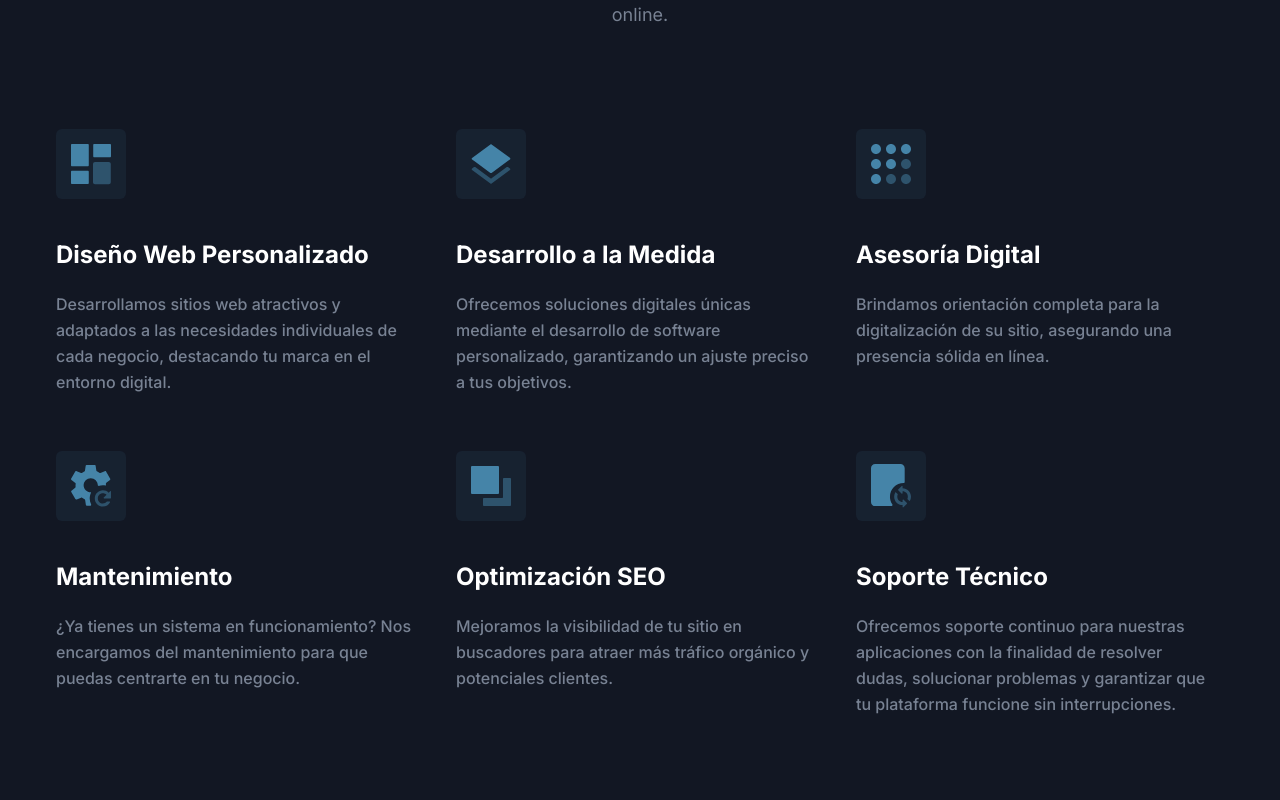
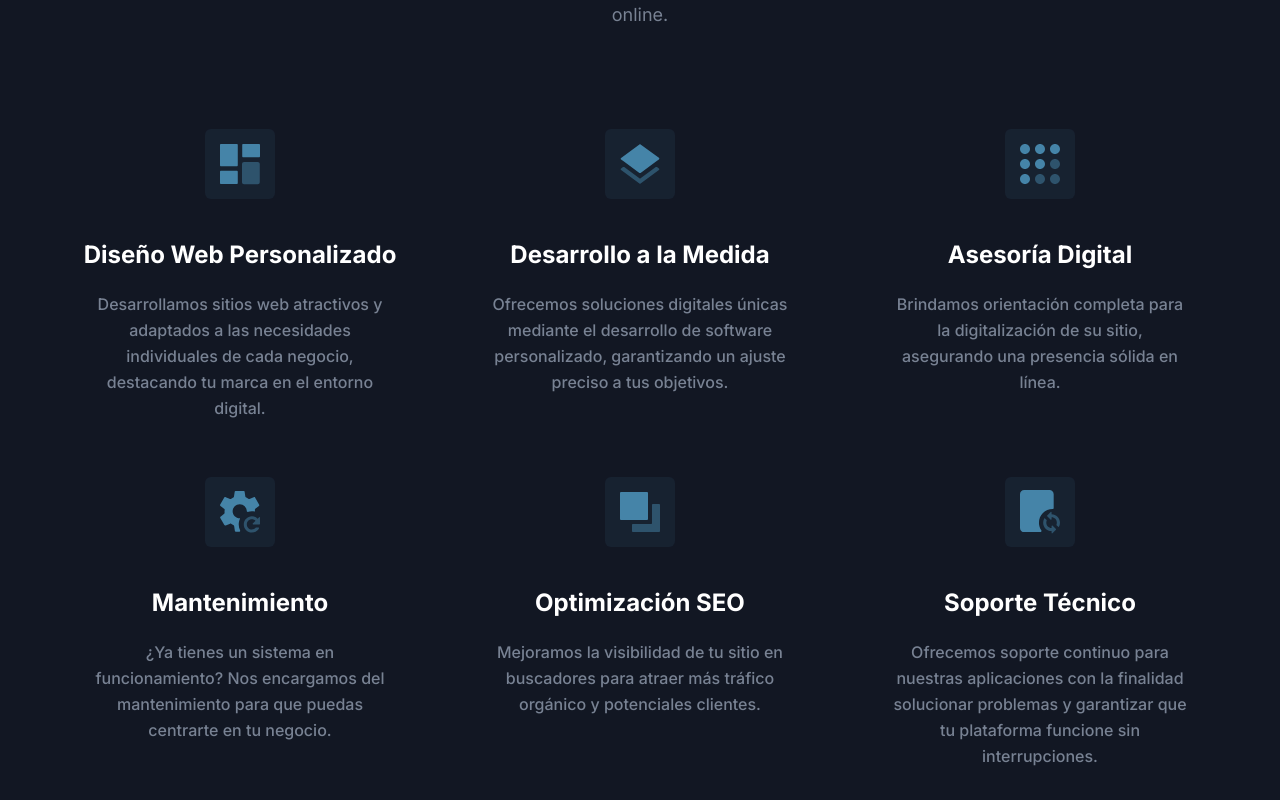
Before and after one commit to FarlenUrena/cc-main, a Next.js app: page / in a window 1280 px wide. Shown: the part 1320-2120 px from the top of the page. Built offline with nearby package versions, Linux system fonts and the light colour scheme.

Commit message:
update services

```diff
--- a/src/components/Features/SingleFeature.tsx
+++ b/src/components/Features/SingleFeature.tsx
@@ -4,14 +4,22 @@ const SingleFeature = ({ feature }: { feature: Feature }) => {
   const { icon, title, paragraph } = feature;
   return (
     <div className="w-full">
-      <div className="wow fadeInUp" data-wow-delay=".15s">
+      <div
+        className="wow fadeInUp w-full flex flex-col items-center text-center"
+        data-wow-delay=".15s"
+      >
+        {/* Icono */}
         <div className="bg-primary/10 text-primary mb-10 flex h-[70px] w-[70px] items-center justify-center rounded-md">
           {icon}
         </div>
+
+        {/* Título */}
         <h3 className="mb-5 text-xl font-bold text-black sm:text-2xl lg:text-xl xl:text-2xl dark:text-white">
           {title}
         </h3>
-        <p className="text-body-color pr-[10px] text-base leading-relaxed font-medium">
+
+        {/* Párrafo */}
+        <p className="text-body-color text-base leading-relaxed font-medium max-w-[300px]">
           {paragraph}
         </p>
       </div>
--- a/src/components/Features/featuresData.tsx
+++ b/src/components/Features/featuresData.tsx
@@ -89,7 +89,7 @@ const featuresData: Feature[] = [
     ),
     title: "Soporte Técnico",
     paragraph:
-      "Ofrecemos soporte continuo para nuestras aplicaciones con la finalidad de resolver dudas, solucionar problemas y garantizar que tu plataforma funcione sin interrupciones.",
+      "Ofrecemos soporte continuo para nuestras aplicaciones con la finalidad solucionar problemas y garantizar que tu plataforma funcione sin interrupciones.",
   },
 ];
 export default featuresData;
```
